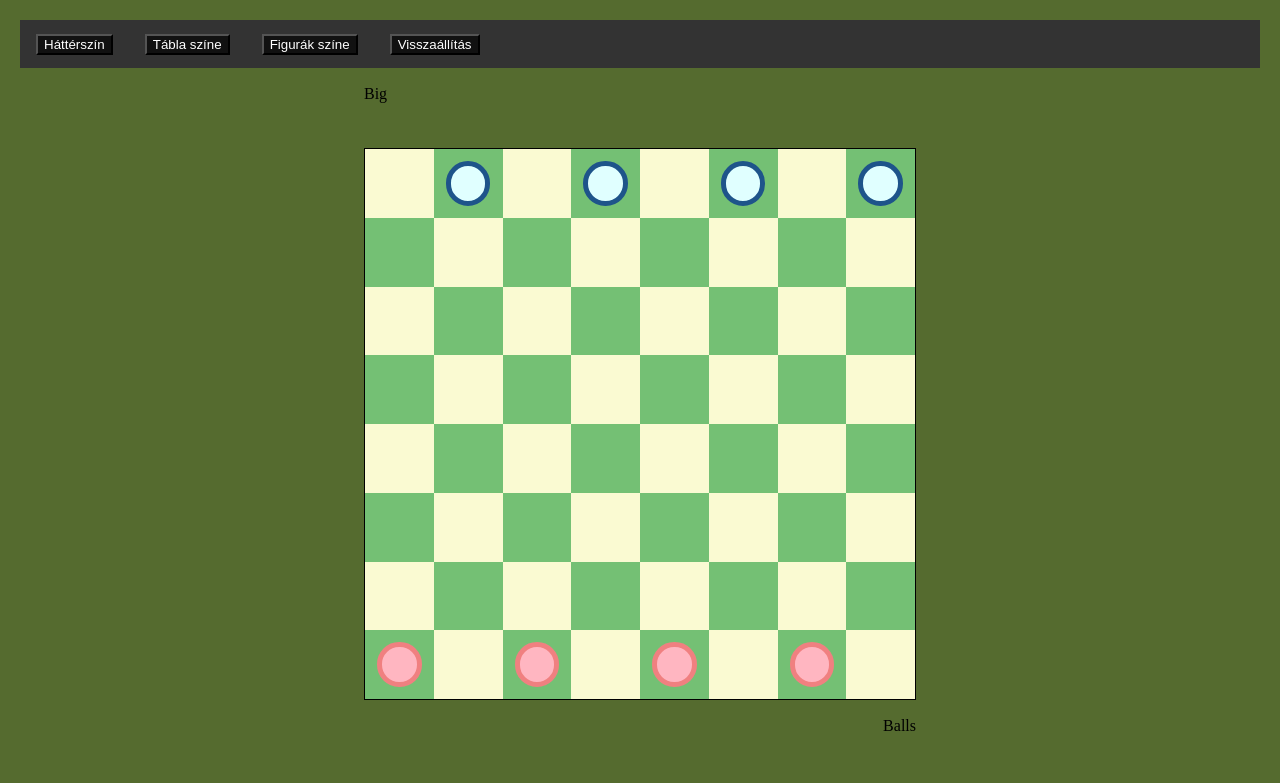
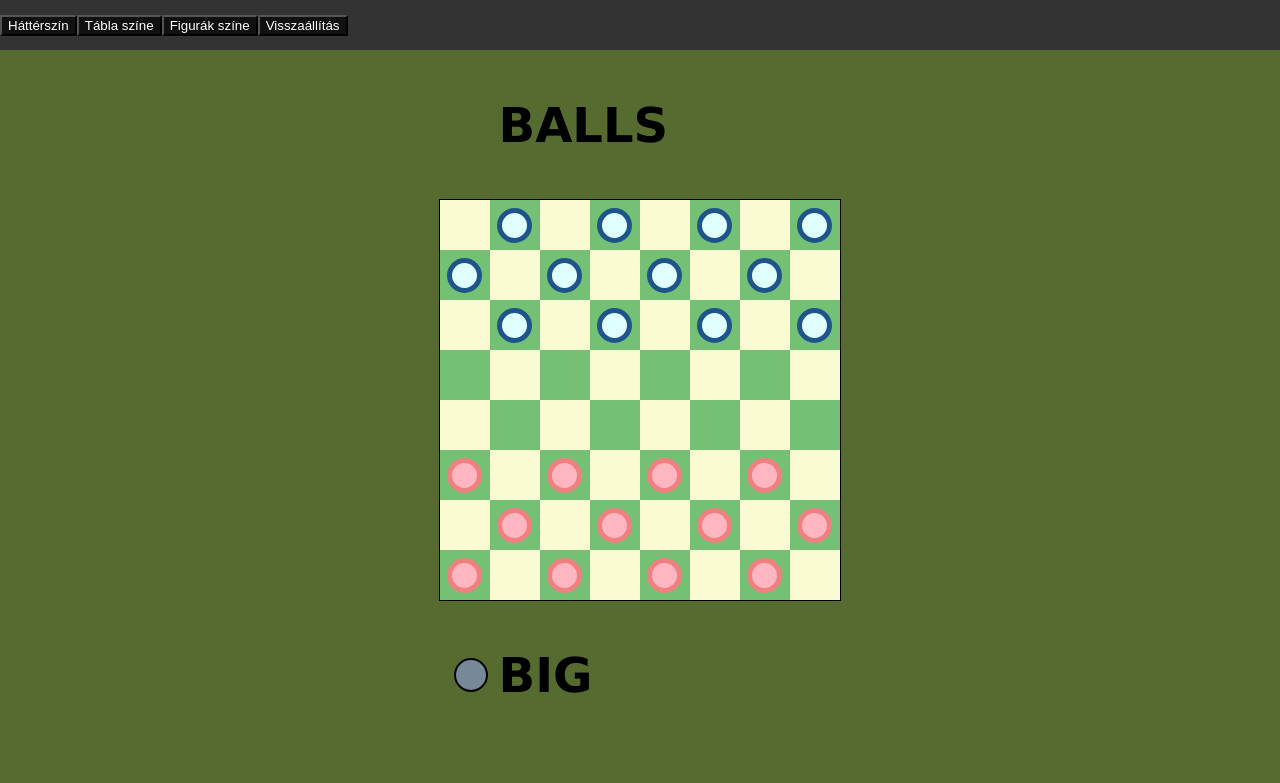
Before and after one commit to csaszarbalint/dama, a plain HTML site: page index.html in a window 1280 px wide. Drawn offline with Linux system fonts and the light colour scheme.

Commit message:
elfogadhato allapot

```diff
--- a/index.html
+++ b/index.html
@@ -13,11 +13,17 @@
        <li><button onclick="change('pieces')" name="f">Figurák színe</button></li>
        <li><button onclick="change('reset')" name="v">Visszaállítás</button></li>
     </ul>
-    <div class="p1">
-        Csaszy
+    <div class="playerInfo" name="player2">
+        <div class="activityIndicator"></div>
+        <div class="nameIndicatorParent">
+            <div class="nameIndicator"></div>
+        </div>
     </div>
-    <div class="p2">
-        Myself
+    <div class="playerInfo" name="player1">
+        <div class="activityIndicator"></div>
+        <div class="nameIndicatorParent">
+            <div class="nameIndicator"></div>
+        </div>
     </div>
     <main>
     </main>
--- a/scripts/index.js
+++ b/scripts/index.js
@@ -146,8 +146,12 @@ class CheckersBoard{
             new Vec2(-1,-1),
             new Vec2(1,-1)
         ]
+
+        this.PATTERN_START_POS = new Vec2(1,1)
         this.STARTING_PATTERN = [
-            new Vec2(2,0)
+            new Vec2(0,2), //2 up
+            new Vec2(1,-1), //1 down, 1 left
+            new Vec2(1,-1), //1 down, 1 left
         ]
 
         this.MIDDLE_POINT = new Vec2(
@@ -193,26 +197,12 @@ class CheckersBoard{
         this.parentNode = parentNode
         this.cells = new Map()
         this.pieces = []
-        this.turn = new Turn()
+        this.turn = null
         this.onMoveMadeCallback = () => {}
     }
 
     set currentTurn(turn){
-        const moves = this.getAllPossibleMoves(turn)
         this.turn = turn
-
-        if(moves.length == 0){
-            turn.gameOver = true
-            this.onTurnOver()
-            return
-        }
-
-        const jumpMoves = moves.filter(m => m.type == this.JUMP_MOVE)
-        if(jumpMoves.length > 0){
-            this.turn.validMoves = jumpMoves
-        }else{
-            this.turn.validMoves = moves
-        }
     }
 
     get currentTurn(){
@@ -244,8 +234,29 @@ class CheckersBoard{
         this.generatePieces(this.foreground, players)
     }
 
+    startTurn(turn){
+        const moves = this.getAllPossibleMoves(turn)
+        this.turn = turn
+
+        //check for any available move
+        if(moves.length == 0){
+            turn.gameOver = true
+            this.onTurnOver()
+            return
+        }
+
+        //check for jumpMoves
+        const jumpMoves = moves.filter(m => m.type == this.JUMP_MOVE)
+        if(jumpMoves.length > 0){
+            this.turn.validMoves = jumpMoves
+            return
+        }
+
+        this.turn.validMoves = moves
+    }
+
     generatePieces(node, players){
-        let currentPos = new Vec2(1,1);
+        let currentPos = this.PATTERN_START_POS;
         let offset = 0;
 
         while(true){
@@ -424,7 +435,10 @@ class Player{
         this.pieceStyle = pieceStyle
         this.infoDiv = infoDiv
 
-        this.infoDiv.innerText = this.name
+        this.infoDiv.querySelector('.nameIndicator').innerHTML = this.name
+        this.activityIndicator = this.infoDiv.querySelector('.activityIndicator')
+
+
     }
 }
 
@@ -438,6 +452,9 @@ class Turn{
 
         this.validMoves = []
         this.gameOver = false
+
+        this.inactivePlayer.activityIndicator.style.opacity = '0%'
+        this.activePlayer.activityIndicator.style.opacity = '100%'
     }
 }
 class Game{
@@ -451,7 +468,7 @@ class Game{
 
     start(){
         this.checkersBoard.initialize([this.turns[this.turns.length-1].activePlayer, this.turns[this.turns.length-1].inactivePlayer])
-        this.checkersBoard.currentTurn = this.turns[this.turns.length-1]
+        this.checkersBoard.startTurn(this.turns[this.turns.length-1])
     }
 
     checkForWin(){
@@ -477,7 +494,7 @@ class Game{
             this.turns.push(new Turn(prevTurn.inactivePlayer, prevTurn.activePlayer))
         }
 
-        this.checkersBoard.currentTurn = this.turns[this.turns.length-1]
+        this.checkersBoard.startTurn(this.turns[this.turns.length-1])
     }
 }
 
@@ -532,8 +549,8 @@ function change(action)
 document.body.onload = () => {
     const game = new Game(
         new CheckersBoard(document.querySelector('main'), new Vec2(8,8)),
-        new Player('Big', 'piece_black', document.getElementsByClassName('p1')[0]),
-        new Player('Balls', 'piece_white', document.getElementsByClassName('p2')[0]))
+        new Player('Big', 'piece_black', document.querySelector("body div.playerInfo[name='player1']")),
+        new Player('Balls', 'piece_white', document.querySelector("body div.playerInfo[name='player2']")))
 
     game.start()
 }
--- a/style.css
+++ b/style.css
@@ -1,27 +1,32 @@
 body{
     display: grid;
     grid-template-columns: 1fr 1fr 1fr;
-    grid-template-rows: 3em 5em 10fr 5em ;
-    /* justify-items: stretch;
-    align-items: center; */
+    grid-template-rows: 1fr 3fr 8fr 3fr 1fr;
+    grid-template-areas:
+        "header header header"
+        ". playerInfo ."
+        ". main ."
+        ". asdf ."
+        ". footer .";
+
     margin: 0;
     height: 100vh;
-    padding: 20px;
     box-sizing: border-box;
     background-color: darkolivegreen;
 }
 
 
 main{
-
-  position: relative;
     display: grid;
+    grid-area: main;
+    align-self: center;
+    justify-self: center;
     grid-template: 1fr / 1fr;
+    grid-area: main;
+    height: 100%;
     /*grid-template-columns: repeat(8, 50px);
     grid-template-rows: repeat(8, 50px);
     */
-    grid-column-start: 2;
-    grid-row-start: 3;
     aspect-ratio: 1/1;
     border: 1px solid black;
     /* justify-content: center; */
@@ -117,11 +122,13 @@ main{
 }
 
 ul {
-  grid-column: 1 / span 3;
+    display: flex;
+    align-items: center;
+    flex-wrap: wrap;
+    grid-area: header;
   list-style-type: none;
   margin: 0;
   padding: 0;
-  overflow: hidden;
   background-color: #333333;
   position: sticky;
   top: 0;
@@ -132,7 +139,6 @@ ul li {
   display: block;
   color: white;
   text-align: center;
-  padding: 14px 16px;
   text-decoration: none;
 }
 
@@ -142,20 +148,78 @@ ul li button {
 }
 
 ul li:hover {
-
   background-color: #111111;
 }
 
-.p1{
-  text-align: left;
-  grid-column-start: 2;
-  grid-row-start: 2;
-  padding-top: 3%;
+.playerInfo{
+    display: grid;
+    grid-template-columns: 1fr 6fr;
+    grid-template-rows: 1fr;
+    grid-area: playerInfo;
 }
 
-.p2{
-  text-align: right;
-  grid-column-start: 2;
-  grid-row-start: 4;
-  padding-top: 3%;
+/* lil chatgpt  */
+.playerInfo:nth-of-type(1){
+    grid-column: 2;
+    grid-row: 2;
 }
+
+.playerInfo:nth-of-type(2){
+    grid-column: 2;
+    grid-row: 4;
+}
+
+.nameIndicatorParent{
+    display: flex;
+    align-items: center;
+    justify-self: left;
+    padding-left: 3%;
+
+    font-family: Verdana, Geneva, Tahoma, sans-serif;
+}
+
+.nameIndicator{
+    font-size: 6vh;
+    font-weight: bold;
+    text-transform: uppercase;
+}
+
+.activityIndicator{
+    align-self: center;
+    justify-self: right;
+    height: 20%;
+    aspect-ratio: 1/1;
+    border: 2px solid black;
+    border-radius: 50%;
+    background-color: lightslategray;
+
+}
+
+@media (max-aspect-ratio: 1/1) {
+    body{
+        display: grid;
+        grid-template-columns: 1fr;
+        grid-template-rows: 1fr 3fr 8fr 3fr 1fr;
+        grid-template-areas:
+            "header"
+            "playerInfo"
+            "main"
+            "asdf"
+            "footer";
+
+    }
+
+    ul{
+        justify-content: space-evenly;
+    }
+
+    .playerInfo:nth-of-type(1){
+        grid-column: 1;
+        grid-row: 2;
+    }
+
+    .playerInfo:nth-of-type(2){
+        grid-column: 1;
+        grid-row: 4;
+    }
+}
```
